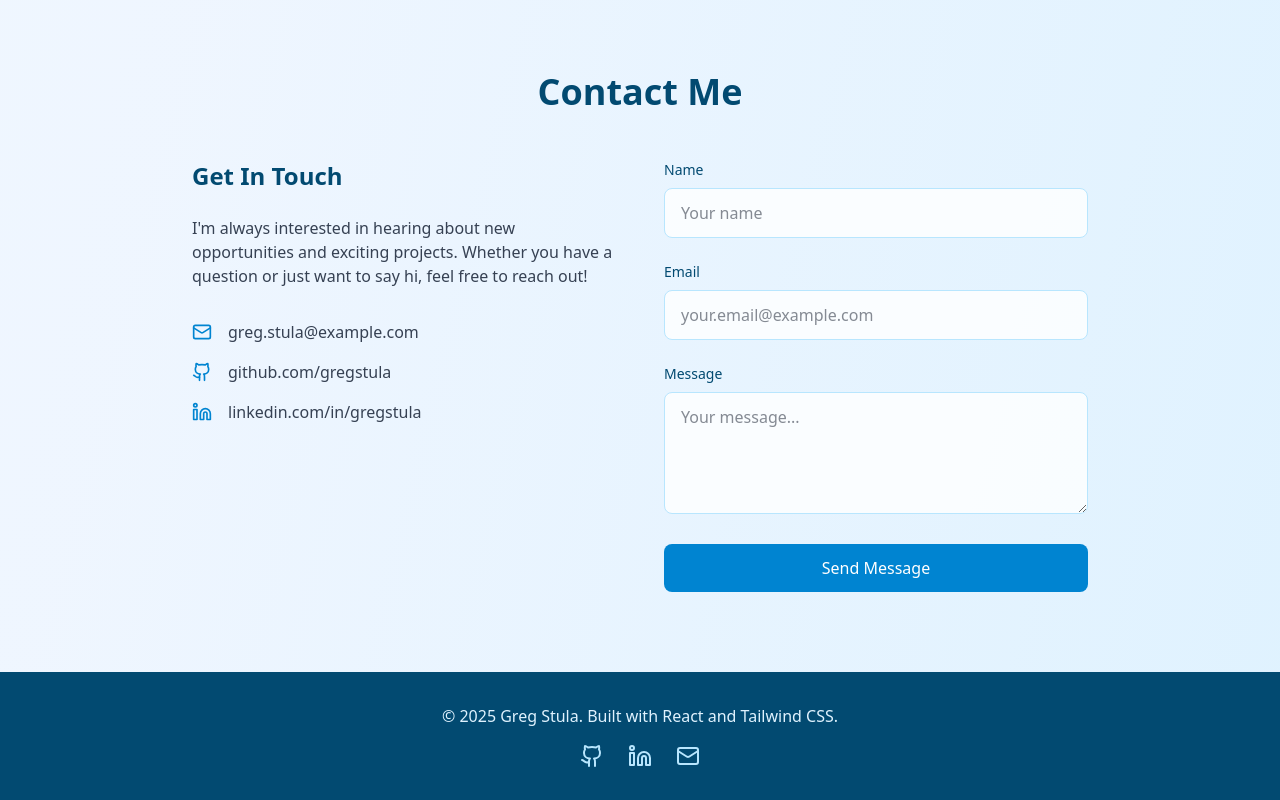
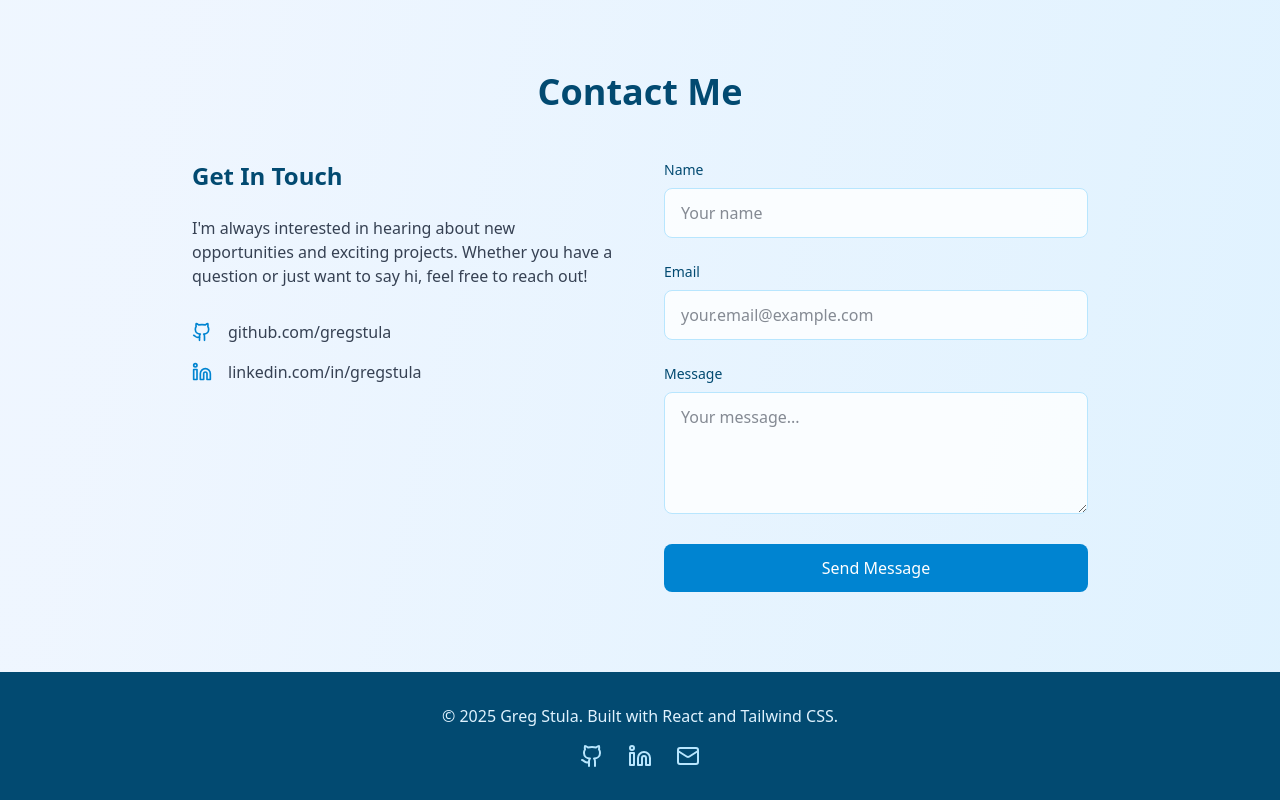
Before and after one commit to gregstula/my-portfolio, a React (Vite) app: page / in a window 1280 px wide. Shown: the part 4508-5308 px from the top of the page. Built offline with nearby package versions, Linux system fonts and the light colour scheme.

Commit message:
Remove email

```diff
--- a/src/App.jsx
+++ b/src/App.jsx
@@ -454,10 +454,6 @@ const Portfolio = () => {
               </p>
               <div className="space-y-4">
                 <div className="flex items-center space-x-4 text-gray-700">
-                  <Mail className="text-sky-600" size={20} />
-                  <span>greg.stula@example.com</span>
-                </div>
-                <div className="flex items-center space-x-4 text-gray-700">
                   <Github className="text-sky-600" size={20} />
                   <span>github.com/gregstula</span>
                 </div>
```
